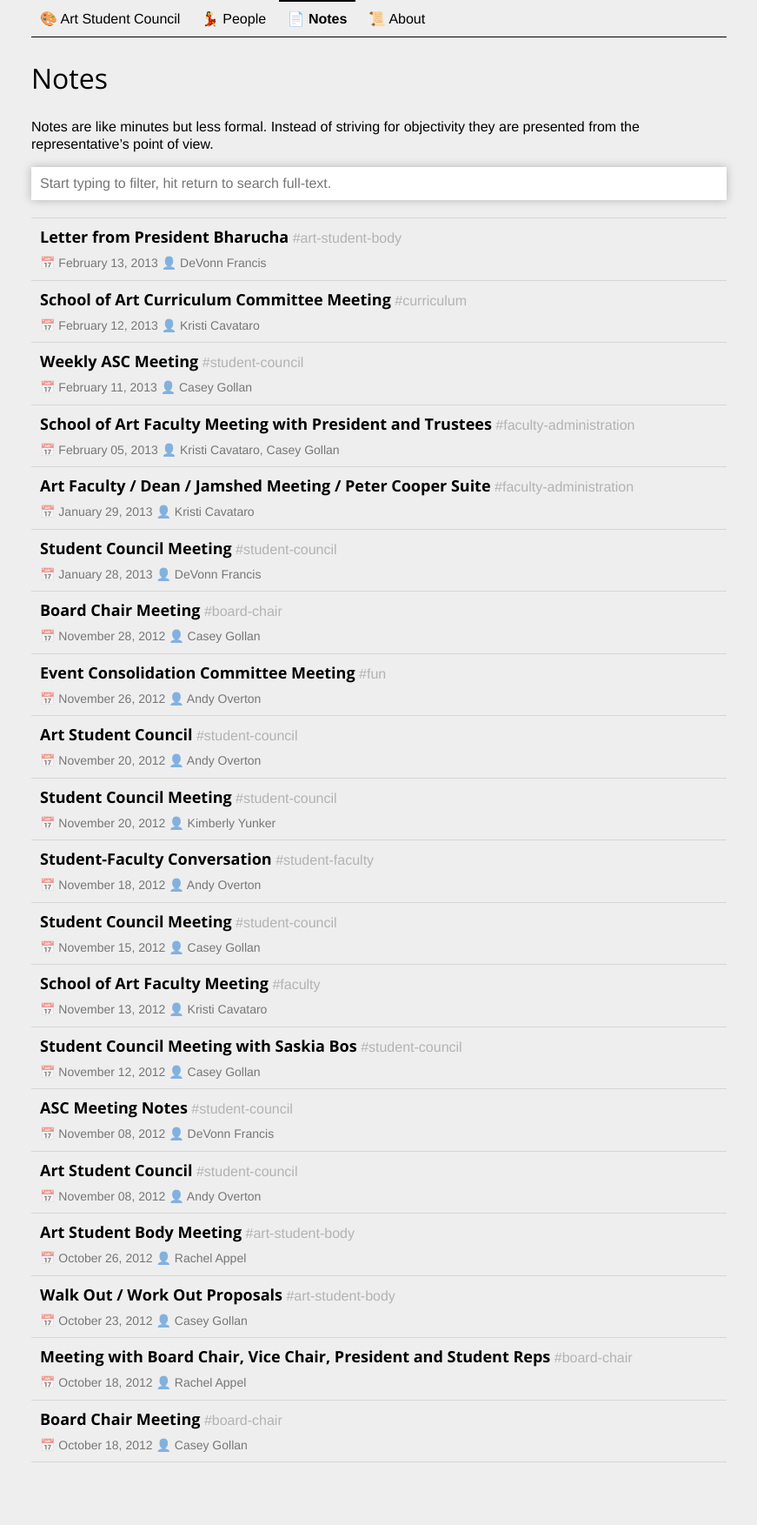
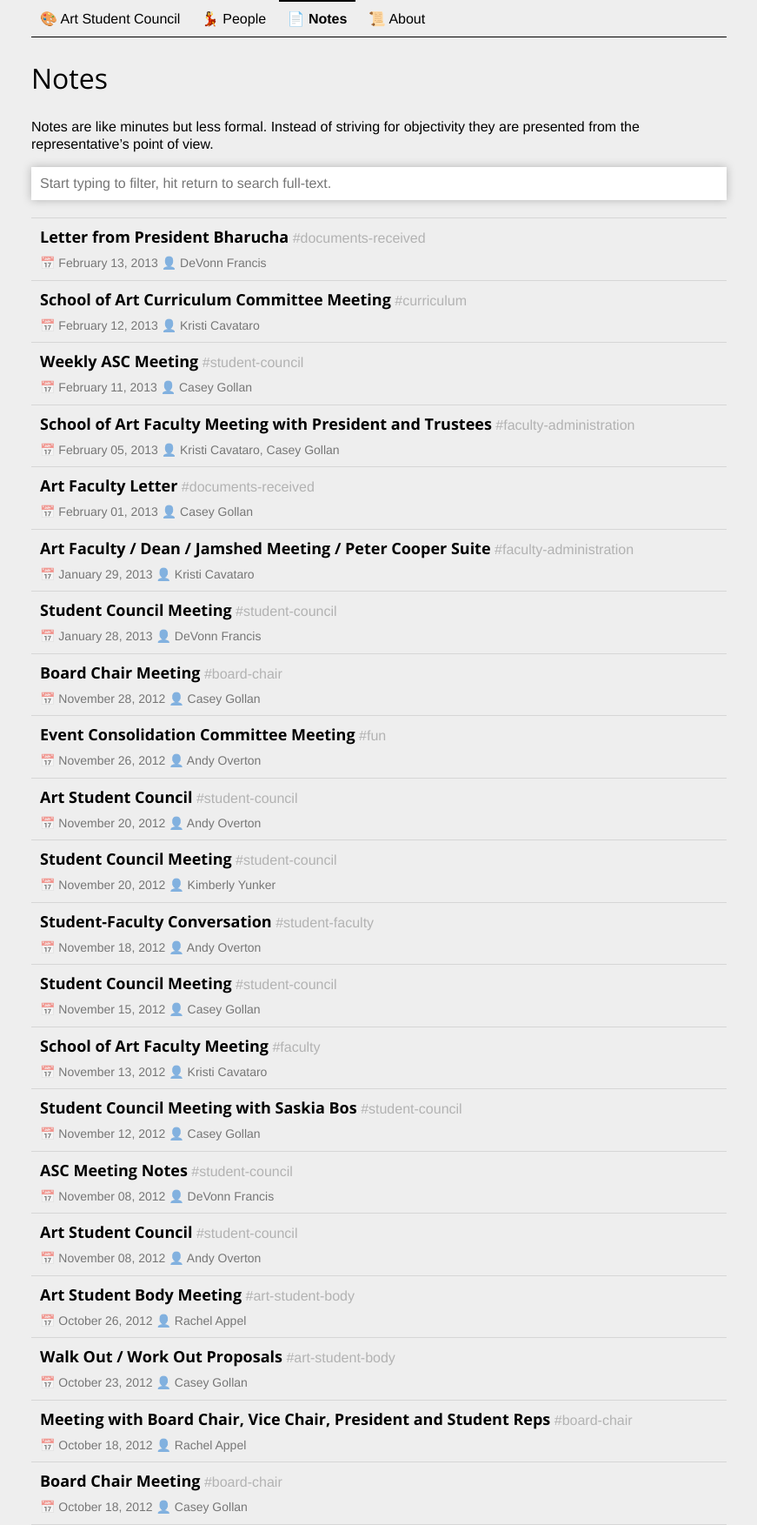
Before and after one commit to CooperASC/cooperasc.github.com, a Jekyll site: the page built from notes-index.md, in a window 1280 px wide. Shown: the whole page at 87% size, without its empty margins (204-1075 px from the left). Built offline with Jekyll 4.4.1, drawn with Linux system fonts in a browser that asks for light colours; nearby versions of some CDN libraries; before the commit the page ends 1681 px from its top, so only the background shows below that; some of the changed lines change nothing that is shown.

Commit message:
adding faculty letter and documents-received tag

```diff
--- a/_layouts/notes-index.html
+++ b/_layouts/notes-index.html
@@ -56,6 +56,7 @@ layout: default
 	  "board-chair",
 	  "fun",
 	  "faculty",
+	  "documents-received",
 	  "art-student-body"
 	];
 	$( "#search" ).autocomplete({
--- /dev/null
+++ b/_posts/notes/2013-02-01-art-faculty-letter.md
@@ -0,0 +1,41 @@
+---
+title: Art Faculty Letter
+notetaker: Casey Gollan
+published: true
+category: notes
+tags: documents-received
+layout: notes-single
+filepath: _posts/notes/2013-02-01-art-faculty-memo.md
+---
+
+*Art Student Council is publishing the Art Faculty's letter to the Cooper Union Community, below, for posterity. —Casey Gollan*
+
+***
+
+TO: The School of Art, The Cooper Union
+FROM: Resident Faculty, The School of Art
+
+1 February 2013
+New York, NY
+
+VOTE:
+On Tuesday, December 13, 2012 the Faculty of the School of Art voted to support the following statement to forward to Dean Bos that was prepared and voted on a week earlier by a quorum representing the resident faculty of the School of Art.
+
+We, the undersigned, constituting a quorum of the resident faculty:
+
+1. Hereby confirm the academic excellence of the proposals we developed this semester in response to your request.
+2. Reaffirm our support of the Cooper Union Mission Statement as published in the catalog.
+3. And in so doing, therefore, can neither propose nor vote on a motion that moves these proposals forward.
+
+POSTSCRIPT:
+In the spirit of transparency the Faculty of the School of Art has attached this postscript to the above vote to explicate the process of our reasoning:
+
+In September 2012, Dean Bos, in response to a mandate from President Bharucha, asked the resident faculty of the School of Art to work with her to develop academic solutions that address the current financial short fall. We entered this process in good faith as both faculty and patriots of The Cooper Union, forgiving what was considered from the outset to be a subtly coercive charge that threatened to impose undergraduate tuition and/or close one of the three Schools. This could have been an opportunity for imagining an academic collective vision of the institution to solve the pressing financial crisis rather than a set of prescribed assignments.
+
+As the faculty developed proposals for satellite programs, we found ourselves continually reassessing the mandate of our charge as it impacted the historical mission of The Cooper Union. We have now come full circle, reaffirming our belief that The Cooper Union is not only the last citadel of the social reforms movement of the 19th century, but is in fact the vanguard of the 21st century — a beacon of access to free education. In this soul searching process our commitment to this fragile and precious mission was reinvigorated. As faculty we are honored to be a part of and continue to support this radical social project that rejects consumer-driven learning in favor of merit-based access to free education where ideas are free to circulate because they are first and foremost free of debt.
+
+This is a moment of crisis in higher education nationwide. The cost of institutions of higher education is expanding at an alarming rate, while chasing elusive revenues from a decreasing population of increasingly burdened students and their families. In the context of a national prevailing tendency, the expansion on the scale proposed by the current process seems neither prudent nor sustainable. Expansion through the development of tuition dependent programs depreciates the historic identity of The Cooper Union and sacrifices the institution’s most important asset: the mission.
+
+In this light, at this moment, and under these conditions the Faculty of The School of Art opposes the very principle of generating revenue through tuition from academic programs. Any solution to The Cooper Union’s current financial crisis that depends, even in part on tuition compromises and irreversibly damages the ideals of art, education, freedom, and citizenship that faculty, students, staff, and administrators have worked so hard to uphold and maintain, generation after generation. The Cooper Union’s exceptional mission deserves to be protected by equally exceptional efforts, solutions and gestures. The reinvention process currently under way to address institution’s grave financial situation clearly falls short of such exceptional gestures, efforts and solutions. The current process has failed to live up to, let alone expand, the creative and progressive spirit that animated the very creation of The Cooper Union.
+
+The Faculty of The School of Art remains steadfastly committed to the concept of a union that supports the academic and civic foundation of The Cooper Union. We look forward to continuing to work closely with our Dean, the President, the Board of Trustees, as well as administrators, faculty, staff, and students across the institution to imagine and implement creative and exceptional solutions that are equal to the financial challenge, but more importantly, preserve the mission and progressive ideals of The Cooper Union.
--- a/_posts/notes/2013-02-13-bharucha-letter.md
+++ b/_posts/notes/2013-02-13-bharucha-letter.md
@@ -1,7 +1,7 @@
 ---
 title: Letter from President Bharucha
 notetaker: DeVonn Francis
-tags: art-student-body
+tags: documents-received
 
 # SITE STUFF YOU CAN EDIT
 published: true
@@ -13,6 +13,8 @@ filepath: _posts/notes/2013-02-13-bharucha-letter.md
 ---
 
 *This letter is published as an archive of President Bharucha's letter to the Cooper Union Community and as a reference to the Art Student Council's letter in response to said letter. --DeVonn Francis*
+
+***
 
 February 13, 2013
 
```
